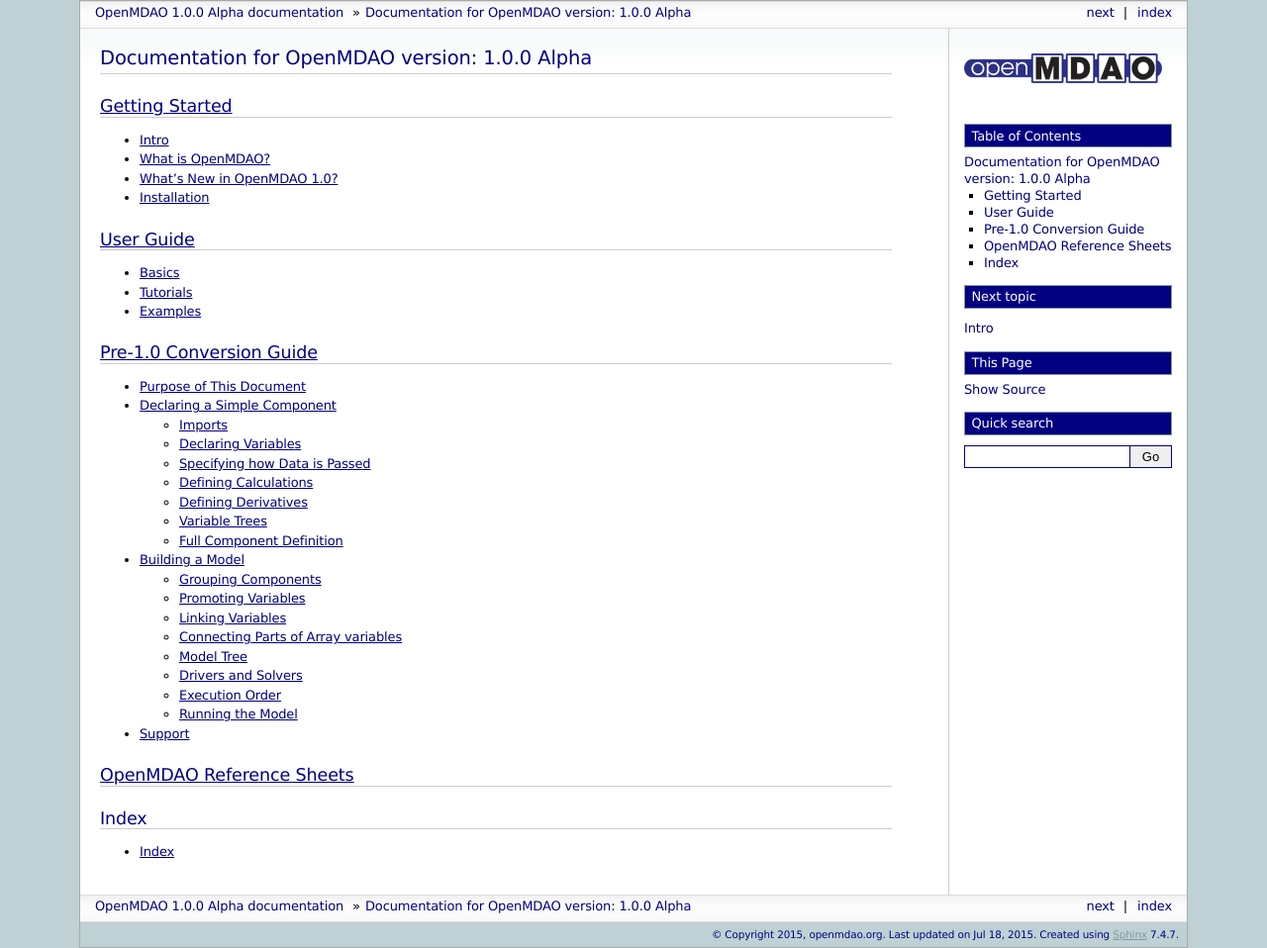
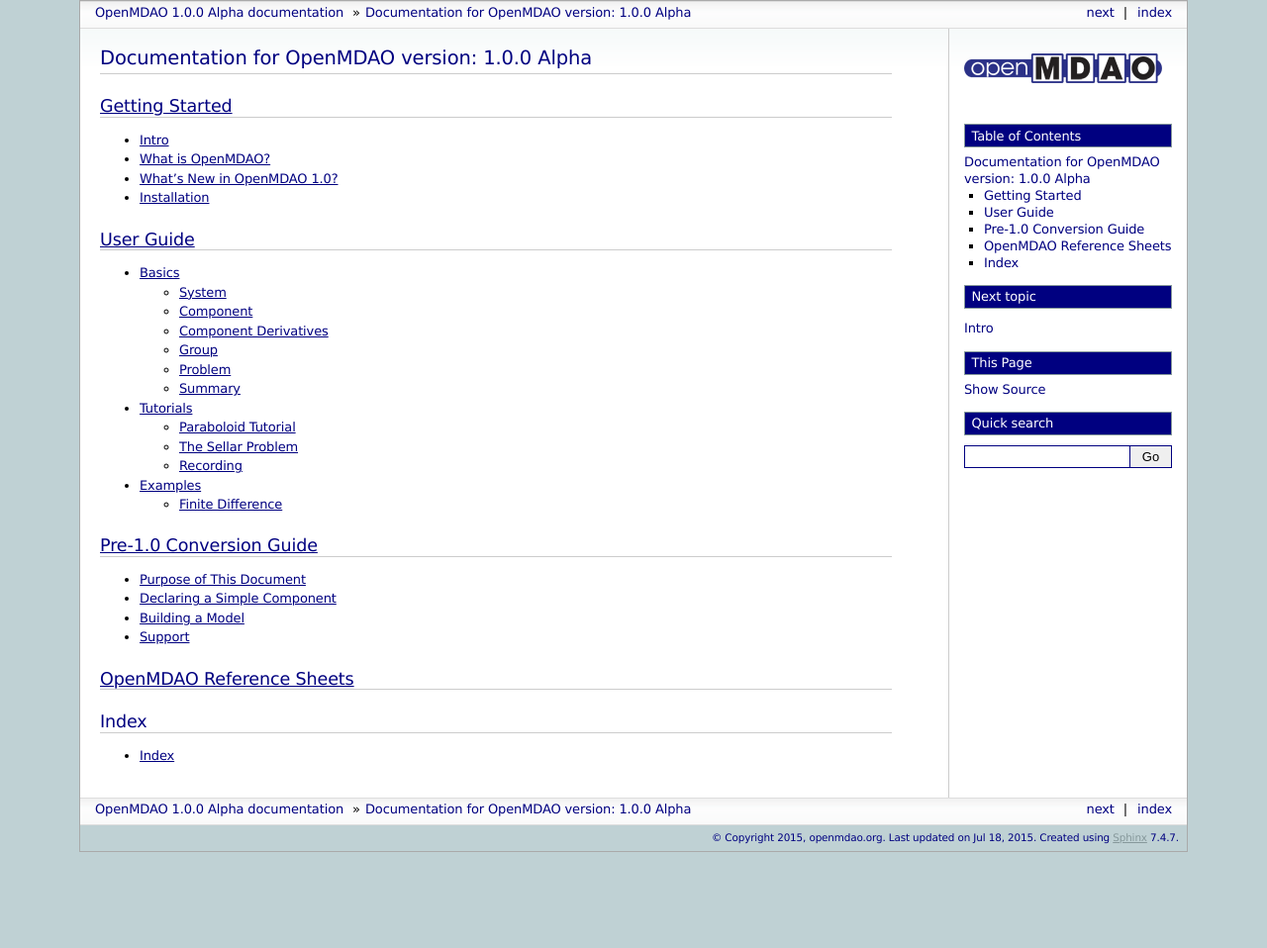
Before and after one commit to OpenMDAO/OpenMDAO1, a Sphinx documentation site: the page built from openmdao/docs/index.rst, in a window 1280 px wide. Shown: the whole page at 99% size. Built offline with Sphinx 7.4.7, drawn with Linux system fonts in a browser that asks for light colours; pages that are not in the unit, such as notebooks, are missing from menus; after the commit the page ends 900 px from its top, so only the background shows below that; part of the change alters nothing that is shown.

Commit message:
conversion doc tweaks

```diff
--- a/openmdao/docs/conversion-guide/conversion.rst
+++ b/openmdao/docs/conversion-guide/conversion.rst
@@ -24,7 +24,7 @@ blocks of OpenMDAO in the User Guide's 'Basics_' section
 
 Conceptually, the core building blocks of OpenMDAO 1.0 are similar to those
 found in previous versions, but the syntax you use to define those building blocks
-is quite different.  This guide will start by describing the differences you'll
+is different.  This guide will start by describing the differences you'll
 see when defining a Component.  Then we'll move on to the process of connecting
 your Components and building your model.
 
@@ -86,7 +86,7 @@ component, it would look like this:
 
 The various *add_\** methods in new OpenMDAO allow arbitrary metadata to
 be specified as keyword arguments in the same manner that they were
-specified in *Float* and the other trait constructors in old OpenMDAO,
+specified in *Float* and the other trait constructors in older versions,
 so you could do the following, for example:
 
 ::
@@ -106,7 +106,7 @@ Specifying how Data is Passed
 In both old and new versions of OpenMDAO, data can be passed between
 components in two different ways. By default, variables that are
 differentiable are passed as part of a flattened numpy *float* array.
-Other variables are just passed by value.  To force a variable to
+Other variables are just passed by reference.  To force a variable to
 be passed by value in old OpenMDAO, you would set the *noflat* metadata
 to *True* when creating the variable, for example:
 
@@ -152,7 +152,13 @@ In new OpenMDAO, we do the same thing by defining a *solve_nonlinear* method.
 
 Aside from the name change, the other big difference here is that the
 variables are no longer attributes of our component.  Our inputs now live
-in the *params* object and our outputs are found in the *unknowns* object.
+in the *params* dict-like-object and our outputs are found in the
+*unknowns* dict-like-object.
+
+One really nice feature of this new syntax is a very clear separation between
+framework variables and regular python attributes. Anything that OpenMDAO knows
+about, and should be passed around by its data passing system, will live in *params*,
+*unknowns*, or *resids*.
 
 --------------------
 Defining Derivatives
@@ -168,7 +174,10 @@ In old OpenMDAO, we specified a Jacobian as a monolithic dense ndarray in the
         return J
 
 In new OpenMDAO, the jacobian is instead stored in a dictionary whose keys
-are (output, input) tuples.
+are (output, input) tuples. This is a much more convenient manner for
+specifying the derivatives, especially for large numbers of variables.
+Also, there is no longer any need for the *list_deriv_vars* function from
+older versions.
 
 ::
 
@@ -177,10 +186,6 @@ are (output, input) tuples.
         J[('y', 'x')] = numpy.array([2.0])
         return J
 
-This is a much more convenient manner for specifying the derivatives,
-especially for large numbers of variables.
-
-Also, there is no longer any need for the *list_deriv_vars* function.
 
 If your component does not have derivatives, you *must* set it up to be
 finite-differenced. Old OpenMDAO handled this automatically, but you now need to
@@ -191,16 +196,24 @@ manually force the finite difference by:
     self.fd_options['force_fd'] = True
 
 Here, self is the component instance. You can set any `Component` or `Group`
-to be finite differenced by setting this option to True.
+to be finite differenced by setting this option to True. If you force finite
+difference around a group, then you are taking the FD across that group as a
+single block.
 
 --------------
 Variable Trees
 --------------
 
 Vartrees are supported in new OpenMDAO, but they are much simpler now.
-However, they currently lack some of the features that will make them much
-more useful once they have been implemented. For now, we will show you the
-differences in how they are declared.
+We will show you the differences in how they are declared.
+
+.. note::
+
+  Vartrees don't have full functionality in 1.0 yet. The most notable missing
+  feature is a convenience method to connect whole vartrees between two components.
+  Currently, you have to connect it one variable at a time, or write your own
+  convinence method. We'll be working to get better support for vartrees in the
+  near future.
 
 For Old OpenMDAO:
 
@@ -242,11 +255,10 @@ And for new OpenMDAO:
             self.add_output('fcc2:angle_of_attack', 0.0, units='deg')
             self.add_output('fcc2:sideslip_angle', 0.0, units='deg')
 
-the main difference here is that a ":" is used to signify a hierarchyical
-tree-like data structure in the variables. Each individual leaf behaves like
-any other variable. We will soon implement some methods that let you operate
-on branches or trees, but for now, there is no difference.
-
+The main difference here is that you don't actually create a new class to hold
+the hierarchical data structure. Instead, you just create variables with a
+ hierarchical naming pattern; a ":" is used to delineate different levels of the
+data structure. Each individual leaf behaves like any other variable.
 
 -------------------------
 Full Component Definition
@@ -302,7 +314,8 @@ To summarize the differences in Component definition:
   *solve_nonlinear*.
 - In Variable metadata, *noflat* is now *pass_by_obj*.
 - The `Component` class definition is imported from a different place.
-- Trait imports, e.g., *Float* are no longer needed.
+- OpenMDAO no longer uses the strong typing of Traits, so the associated
+  imports (e.g. *Float*) are no longer needed.
 
 ================
 Building a Model
--- a/openmdao/docs/index.rst
+++ b/openmdao/docs/index.rst
@@ -22,7 +22,7 @@ Documentation for OpenMDAO version: |release|
 .. _User Guide: usr-guide/basics.html
 
 .. toctree::
-   :maxdepth: 1
+   :maxdepth: 2
 
    usr-guide/basics.rst
    usr-guide/tutorials.rst
@@ -35,7 +35,7 @@ Documentation for OpenMDAO version: |release|
 .. _Pre-1.0 Conversion Guide: conversion-guide/conversion.html
 
 .. toctree::
-   :maxdepth: 2
+   :maxdepth: 1
 
    conversion-guide/conversion.rst
 
--- a/openmdao/docs/usr-guide/examples/example_fd.rst
+++ b/openmdao/docs/usr-guide/examples/example_fd.rst
@@ -1,4 +1,7 @@
 .. index:: Finite Difference Tutorial
+
+Finite Difference
+-----------------------
 
 OpenMDAO allows you to specify analytic derivatives for your models, but it
 is not a requirement. You can choose instead to allow any part or all of your
```
